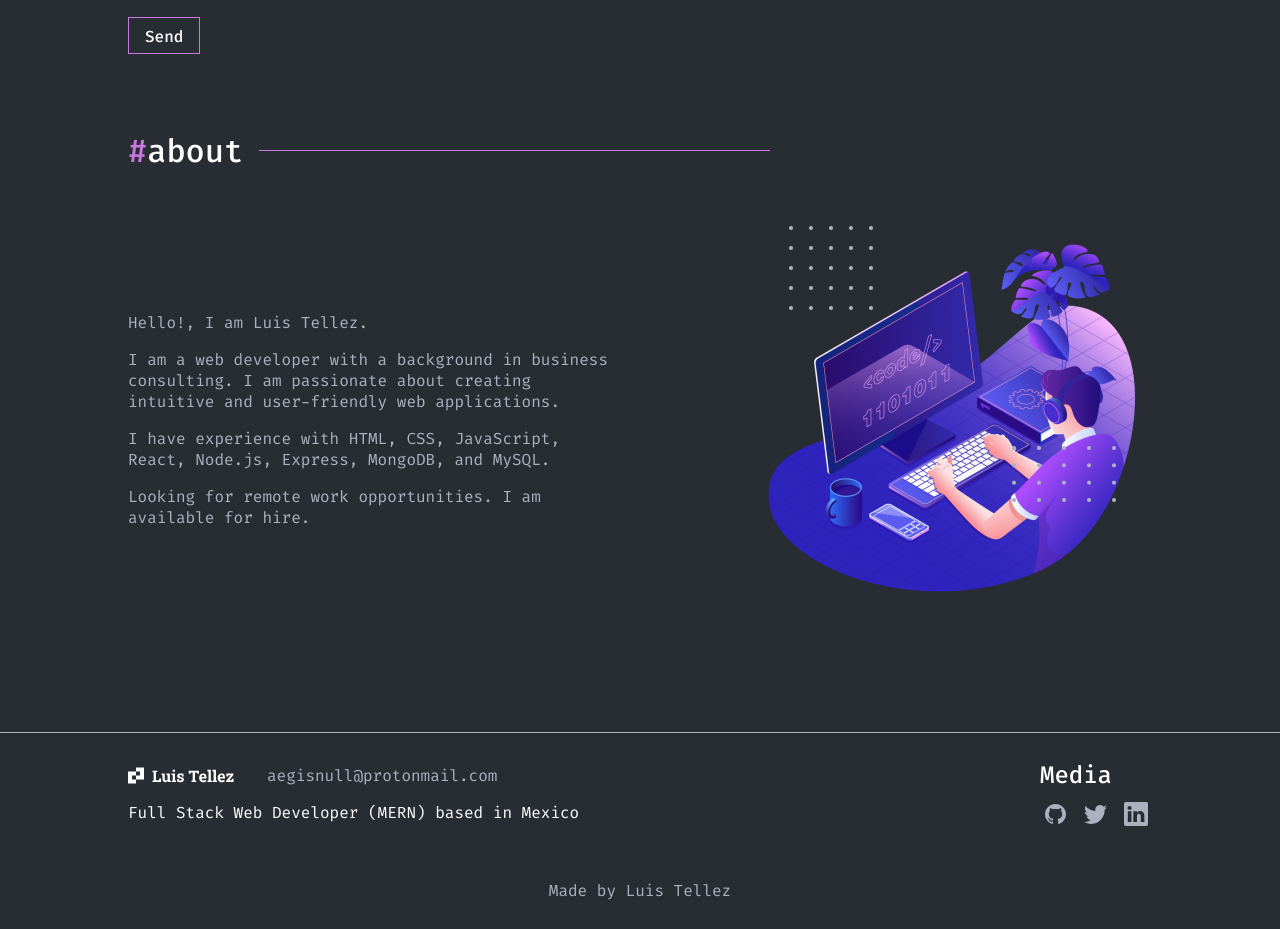
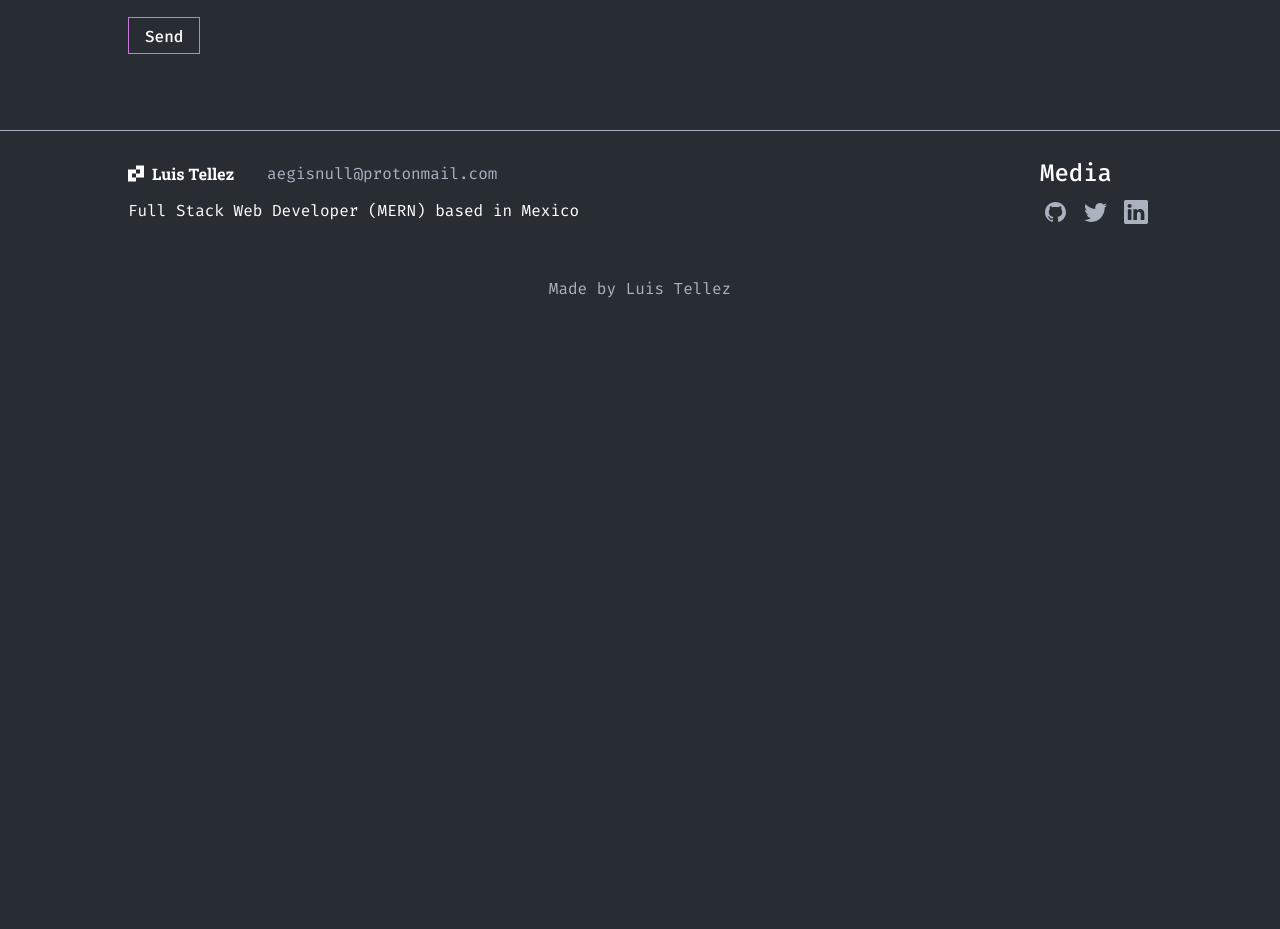
Before and after one commit to aegisnull/luistellez, a React (Create React App) app: page / in a window 1280 px wide. Shown: the part 2507-3436 px from the top of the page. After the commit the page ends 2838 px from the top, so only its background shows below. Built offline with nearby package versions, Linux system fonts and the light colour scheme.

Commit message:
feat: hide About component until further development is done

```diff
--- a/src/components/Main/Main.js
+++ b/src/components/Main/Main.js
@@ -3,7 +3,6 @@ import Quote from '../Quote/Quote';
 import Projects from '../Projects/Projects';
 import Skills from '../Skills/Skills';
 import Contact from '../Contact/Contact';
-import About from '../About/About';
 
 function Main() {
   return (
@@ -13,7 +12,6 @@ function Main() {
       <Projects />
       <Skills />
       <Contact />
-      <About />
     </main>
   );
 }
```
